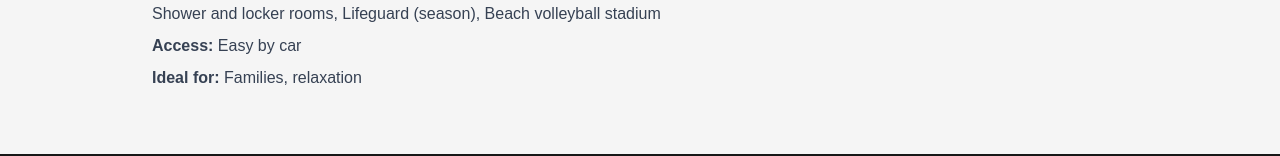
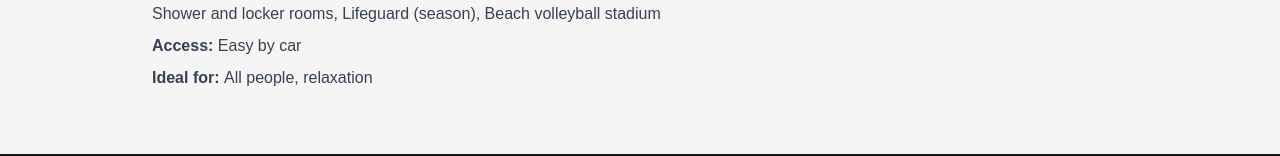
Before and after one commit to amamouridis06/lesvos-travel-guide, a Next.js app: page /beaches/agios-isidoros in a window 1280 px wide. Shown: the part 1112-1268 px from the top of the page. Built offline with nearby package versions, Linux system fonts and the light colour scheme.

Commit message:
Update page.tsx

```diff
--- a/app/beaches/agios-isidoros/page.tsx
+++ b/app/beaches/agios-isidoros/page.tsx
@@ -67,7 +67,7 @@ export default function VateraPage() {
               <li> <strong> Organization: </strong> Umbrellas & sunbeds (usually through beach bar consumption), Beach bars with music (some more relaxed, some more lily)
                           , Coffee & taverns along the beach, Shower and locker rooms, Lifeguard (season), Beach volleyball stadium </li>
               <li> <strong> Access: </strong> Easy by car </li>
-              <li> <strong> Ideal for: </strong> Families, relaxation </li>
+              <li> <strong> Ideal for: </strong> All people, relaxation </li>
             </ul>
           </div>
         </div>
@@ -78,7 +78,7 @@ export default function VateraPage() {
           {/* Map */}
           <div className="w-full h-48 rounded-lg overflow-hidden">
             <iframe
-                src="https://www.google.com/maps/place/%CE%92%CE%B1%CF%84%CE%B5%CF%81%CE%AC+813+00,+%CE%95%CE%BB%CE%BB%CE%AC%CE%B4%CE%B1/@39.0205683,26.1787428,4538m/data=!3m2!1e3!4b1!4m6!3m5!1s0x14baef8e3ce47107:0xa00bd2f74c274e0!8m2!3d39.0195659!4d26.1978707!16zL20vMDJsOG43?entry=ttu&g_ep=EgoyMDI1MTIwOS4wIKXMDSoASAFQAw%3D%3D"
+                src="https://www.google.com/maps/embed?pb=!1m18!1m12!1m3!1d5848.771269722645!2d26.39389675!3d38.96713955!2m3!1f0!2f0!3f0!3m2!1i1024!2i768!4f13.1!3m3!1m2!1s0x14baf78b3ca36ae3%3A0x11ec44cd23d9097!2sAgios%20Isidoros%20812%2000!5e1!3m2!1sen!2sgr!4v1776163983586!5m2!1sen!2sgr"
                 width="100%"
                 height="100%"
                 style={{ border: 0 }}
```
